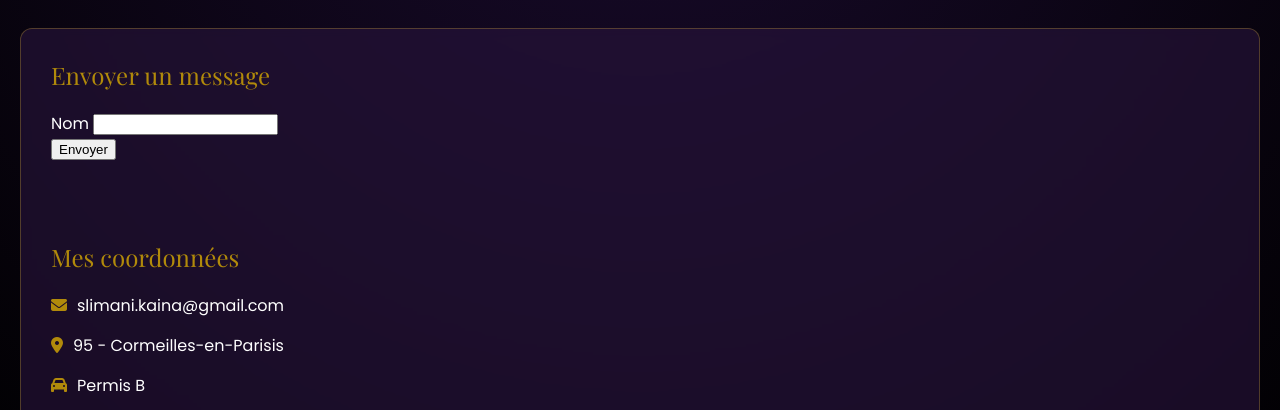
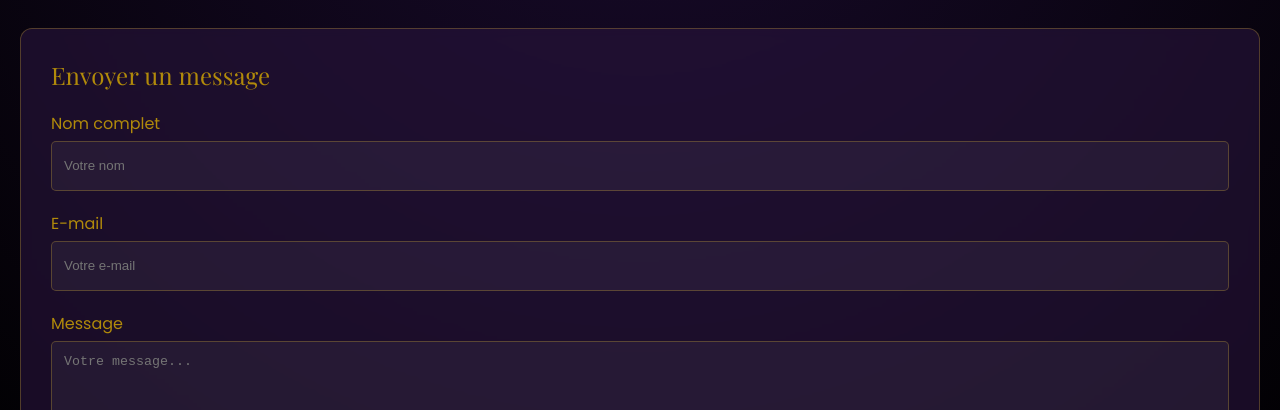
Before and after one commit to S-Kaina/portfolio, a plain HTML site: page index.html in a window 1280 px wide. Shown: the part 2666-3076 px from the top of the page. Drawn offline with nearby package versions, Linux system fonts and the light colour scheme.

Commit message:
update index formulaire

```diff
--- a/index.html
+++ b/index.html
@@ -217,12 +217,22 @@
 
                             <input type="hidden" name="form-name" value="contact">
 
-                            <div class="groupe-input">
-                                <label for="nom">Nom</label>
-                                <input type="text" id="nom" name="nom" required>
+                            <div class="groupe-formulaire">
+                                <label for="nom">Nom complet</label>
+                                <input type="text" id="nom" name="nom" class="champ-saisie" placeholder="Votre nom" required>
                             </div>
 
-                            <button type="submit" class="btn-envoyer">Envoyer</button>
+                            <div class="groupe-formulaire">
+                                <label for="email">E-mail</label>
+                                <input type="email" id="email" name="email" class="champ-saisie" placeholder="Votre e-mail" required>
+                            </div>
+
+                            <div class="groupe-formulaire">
+                                <label for="message">Message</label>
+                                <textarea id="message" name="message" class="champ-saisie" rows="4" placeholder="Votre message..." required></textarea>
+                            </div>
+
+                            <button type="submit" class="bouton-carte bouton-compact">Envoyer</button>
                         </form>
                 </div>
 
```
